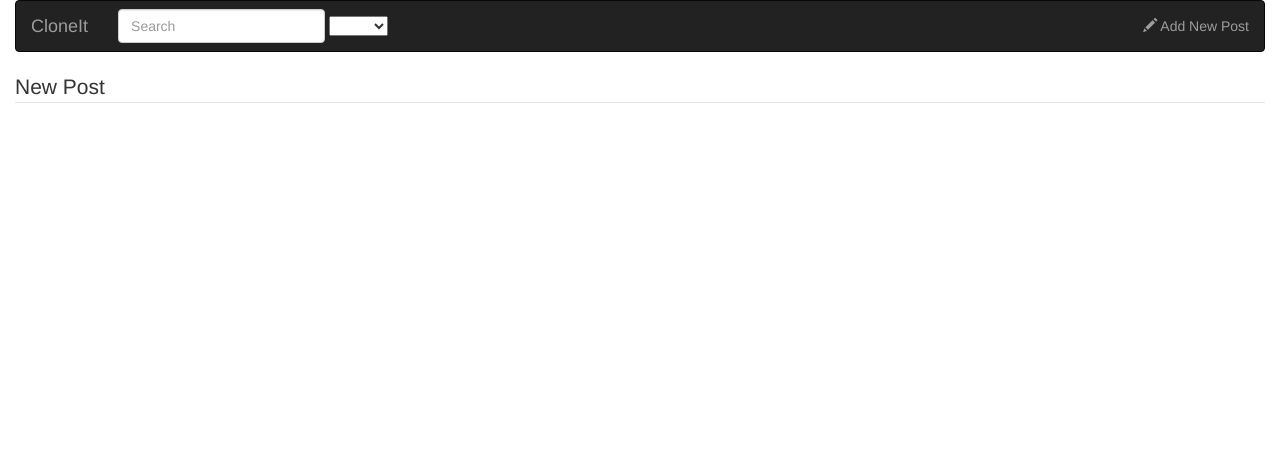
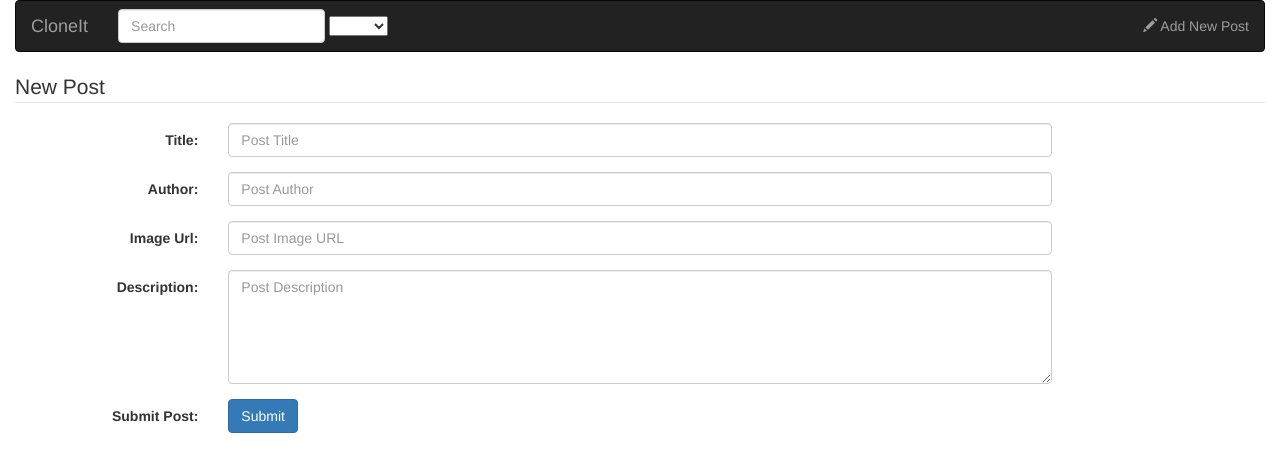
Before and after one commit to KyleJayMaxwell/reddit-angular-clone, a website: page src/index.html in a window 1280 px wide. Both pictures are taken after a click on the link "Add New Post". Drawn offline with nearby package versions, Linux system fonts and the light colour scheme; some packages are replaced by stand-ins of ours; a script that the page names is missing.

Commit message:
showing and hiding post

```diff
--- a/src/index.html
+++ b/src/index.html
@@ -49,7 +49,48 @@
     <!-- New Post -->
     <form class="form-horizontal" ng-show="showNew">
       <fieldset>
+        <!-- form name -->
         <legend>New Post</legend>
+
+        <!-- title / text input -->
+        <div class="row form-group">
+          <label class="col-md-2 control-label" for="title">Title: </label>
+          <div class="col-md-8">
+            <input id="title" name="title" type="text" placeholder="Post Title" class="form-control" required/>
+          </div>
+        </div>
+
+        <!-- Author / text input -->
+        <div class="row form-group">
+          <label class="col-md-2 control-label" for="author">Author: </label>
+          <div class="col-md-8">
+            <input id="author" name="author" type="text" placeholder="Post Author" class="form-control" required/>
+          </div>
+        </div>
+
+        <!-- image / text input -->
+        <div class="row form-group">
+          <label class="col-md-2 control-label" for="image">Image Url: </label>
+          <div class="col-md-8">
+            <input id="image" name="image" type="text" placeholder="Post Image URL" class="form-control" required/>
+          </div>
+        </div>
+
+        <!-- description / textarea -->
+        <div class="row form-group">
+          <label class="col-md-2 control-label" for="description">Description: </label>
+          <div class="col-md-8">
+            <textarea id="description" name="description" rows="5" placeholder="Post Description" class="form-control" required></textarea>
+          </div>
+        </div>
+
+        <div class="row form-group">
+          <label class="col-md-2 control-label" for="submit">Submit Post: </label>
+          <div class="col-md-3">
+            <button id="submit" name="submit" class="btn btn-primary" ng-click="showNew=false;">Submit</button>
+          </div>
+        </div>
+
       </fieldset>
     </form>
 
```
